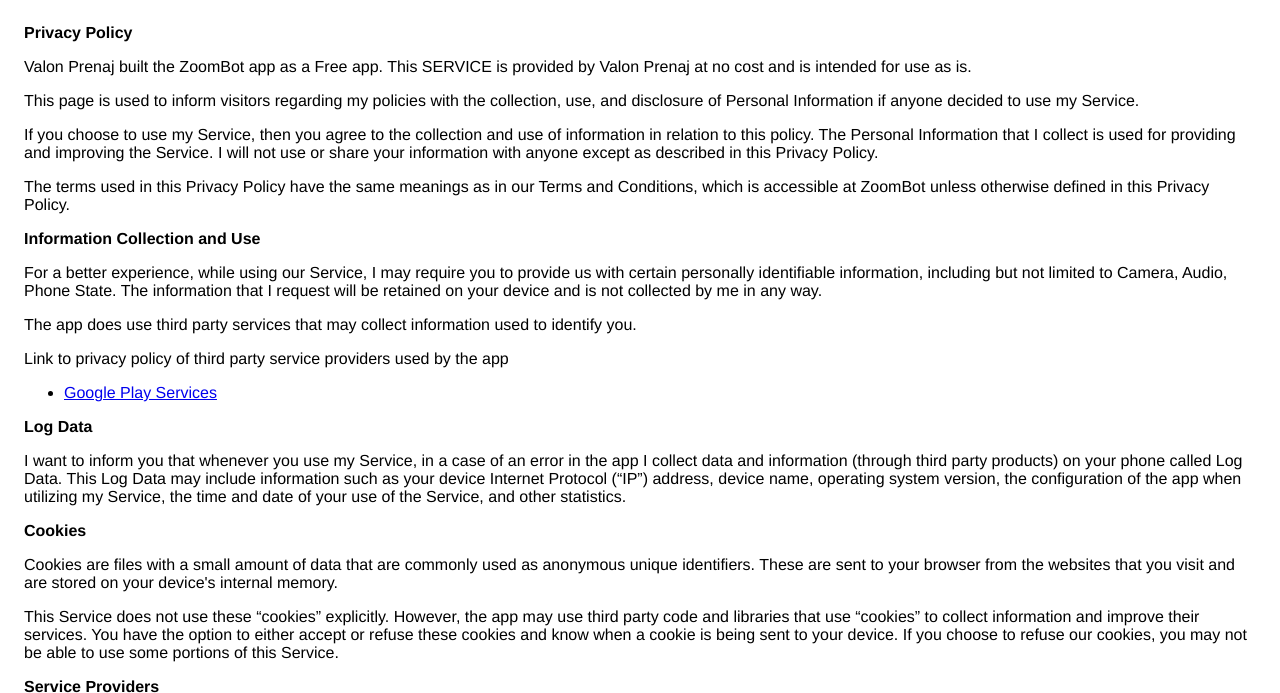
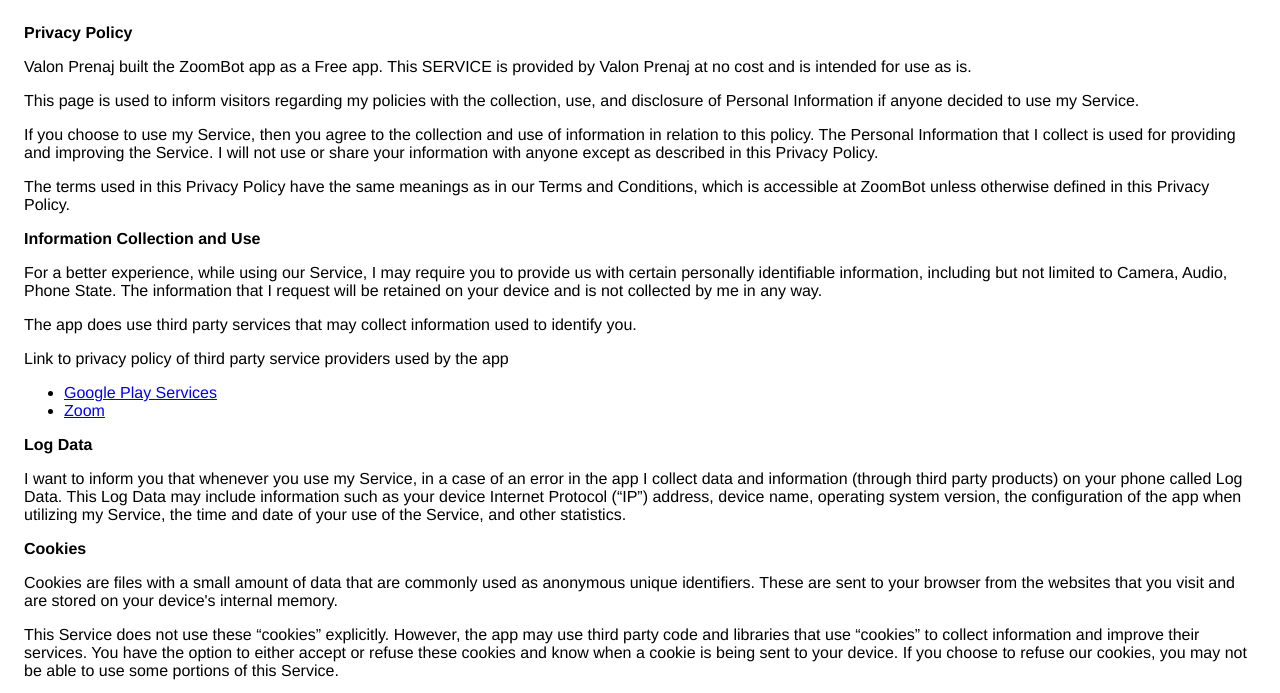
Before and after one commit to Valon94/Valon94.github.io, a plain HTML site: page zoombot_privacy_policy.html in a window 1280 px wide. Shown: the top 693 px of the page. Drawn offline with Linux system fonts and the light colour scheme.

Commit message:
Update zoombot_privacy_policy.html

```diff
--- a/zoombot_privacy_policy.html
+++ b/zoombot_privacy_policy.html
@@ -37,7 +37,7 @@
                   </p> <p>
                     Link to privacy policy of third party service providers used
                     by the app
-                  </p> <ul><li><a href="https://www.google.com/policies/privacy/" target="_blank">Google Play Services</a></li><!----><!----><!----><!----><!----><!----><!----><!----><!----><!----><!----><!----><!----><!----><!----></ul></div> <p><strong>Log Data</strong></p> <p>
+                  </p> <ul><li><a href="https://www.google.com/policies/privacy/" target="_blank">Google Play Services</a></li><li><a href="https://zoom.us/privacy" target="_blank">Zoom</a></li><!----><!----><!----><!----><!----><!----><!----><!----><!----><!----><!----><!----><!----><!----><!----></ul></div> <p><strong>Log Data</strong></p> <p>
                   I want to inform you that whenever you
                   use my Service, in a case of an error in the app
                   I collect data and information (through third party
```
